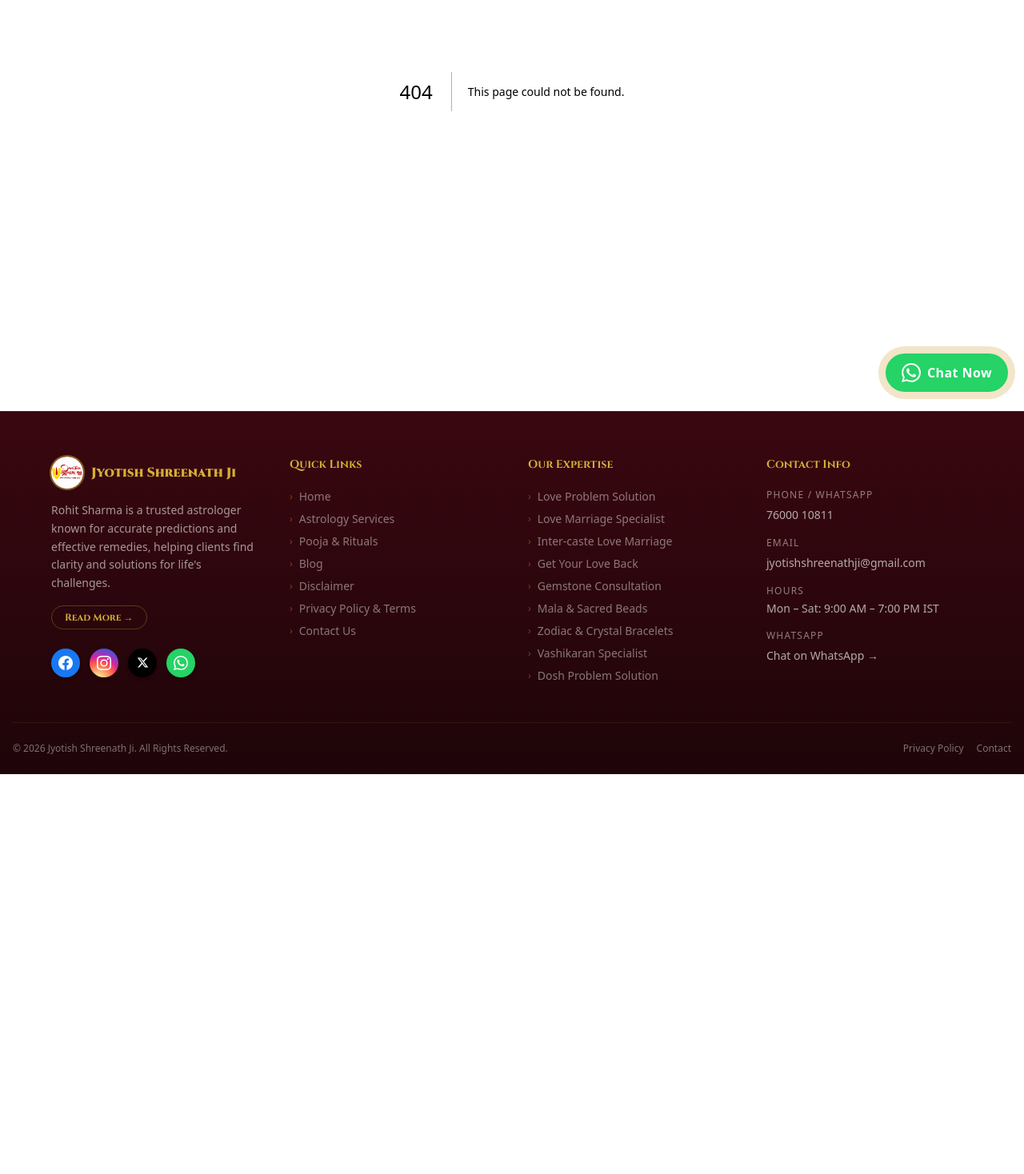
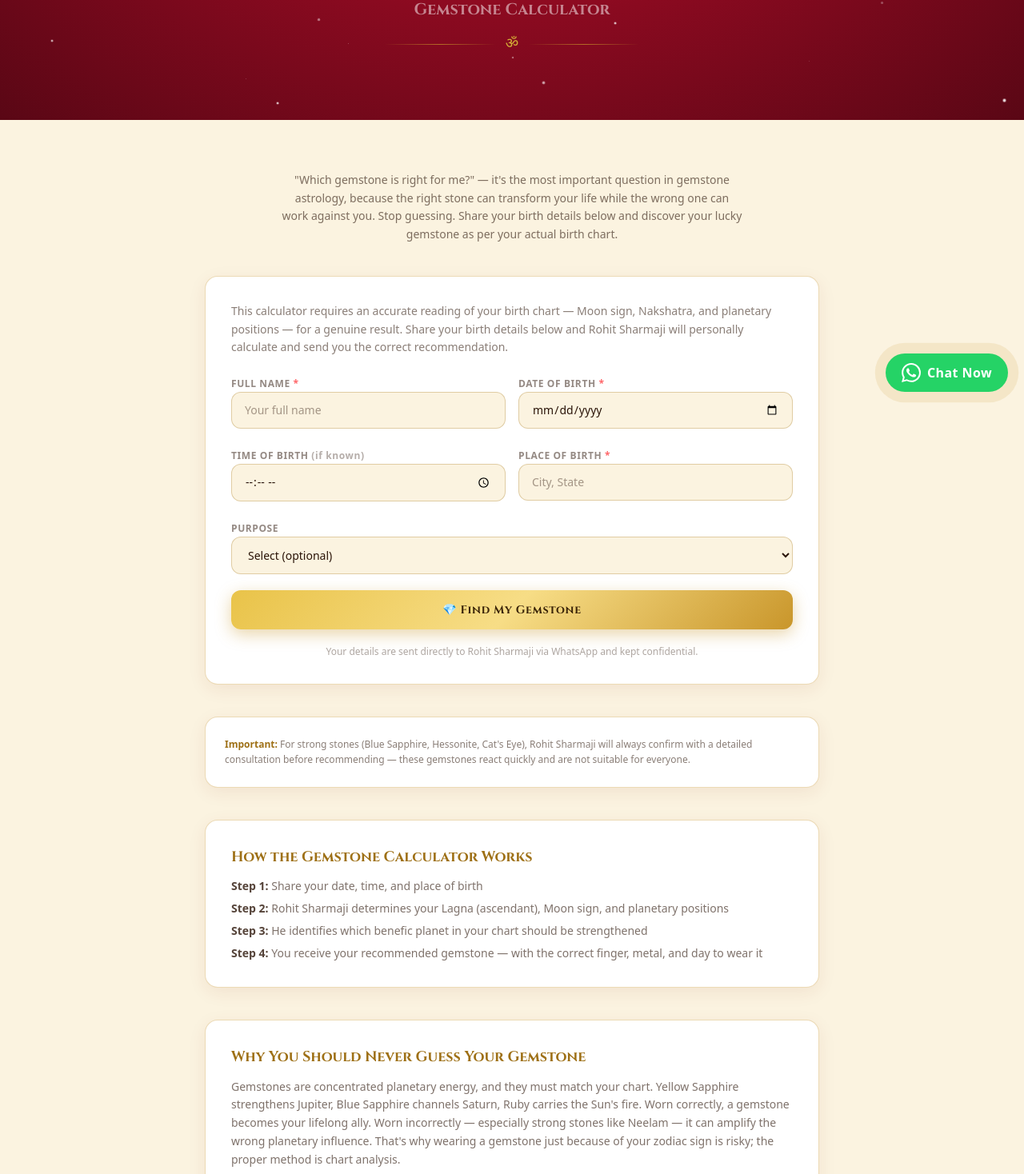
Before and after one commit to Sanchitjha/Astrologer, a Next.js app: page /calculators/gemstone in a window 1280 px wide. Before the commit this address had no page. Shown: the part 286-1754 px from the top of the page at 80% size. Before the commit the page ends 1254 px from the top, so only its background shows below. Built offline with nearby package versions, Linux system fonts and the light colour scheme.

Commit message:
feat: add Gemstone and Rudraksha calculator pages and implement site-wide Footer component

```diff
--- /dev/null
+++ b/app/calculators/gemstone/page.js
@@ -0,0 +1,95 @@
+import PageHeader from '@/components/PageHeader';
+import BirthChartRequestForm from '@/components/BirthChartRequestForm';
+
+export const metadata = {
+  title: 'Free Gemstone Calculator | Which Gemstone Should I Wear by Date of Birth',
+  description: "Confused about which gemstone to wear? Use Rohit Sharma's free gemstone recommendation calculator — get your lucky stone as per your birth chart.",
+  keywords: ['gemstone calculator', 'which gemstone should i wear', 'lucky gemstone by date of birth'],
+  openGraph: {
+    title: 'Free Gemstone Calculator | Jyotish Shreenath Ji',
+    description: 'Discover your lucky gemstone based on your birth chart.',
+    images: ['/logo.jpg'],
+  },
+};
+
+export default function GemstoneCalculatorPage() {
+  return (
+    <>
+      <PageHeader
+        title="Gemstone Calculator"
+        titleHindi="रत्न कैलकुलेटर"
+        subtitle="Which Gemstone Should You Wear?"
+        crumbs={[{ label: 'Calculators', href: '/calculators' }, { label: 'Gemstone Calculator' }]}
+      />
+
+      <main className="bg-[#FBF3E0] py-16 px-4">
+        <div className="max-w-3xl mx-auto space-y-10">
+          <p className="text-[#2A1408]/60 text-sm leading-relaxed text-center max-w-xl mx-auto">
+            &quot;Which gemstone is right for me?&quot; — it&apos;s the most important question in gemstone
+            astrology, because the right stone can transform your life while the wrong one can work
+            against you. Stop guessing. Share your birth details below and discover your lucky gemstone
+            as per your actual birth chart.
+          </p>
+
+          <BirthChartRequestForm
+            toolName="Gemstone Calculator"
+            extraFieldLabel="Purpose"
+            extraFieldOptions={['Career', 'Wealth', 'Health', 'Marriage', 'Education', 'Overall']}
+            ctaLabel="💎 Find My Gemstone"
+          />
+
+          <div className="glass-card rounded-2xl p-6 bg-[#D4AF37]/5">
+            <p className="text-[#2A1408]/55 text-xs leading-relaxed">
+              <strong className="text-[#9E7016]">Important:</strong> For strong stones (Blue Sapphire,
+              Hessonite, Cat&apos;s Eye), Rohit Sharmaji will always confirm with a detailed consultation
+              before recommending — these gemstones react quickly and are not suitable for everyone.
+            </p>
+          </div>
+
+          <div className="glass-card rounded-2xl p-8 space-y-3">
+            <h2 className="text-[#9E7016] font-bold text-lg" style={{ fontFamily: 'var(--font-cinzel)' }}>
+              How the Gemstone Calculator Works
+            </h2>
+            <ul className="space-y-2 text-sm text-[#2A1408]/60">
+              <li><strong className="text-[#2A1408]/80">Step 1:</strong> Share your date, time, and place of birth</li>
+              <li><strong className="text-[#2A1408]/80">Step 2:</strong> Rohit Sharmaji determines your Lagna (ascendant), Moon sign, and planetary positions</li>
+              <li><strong className="text-[#2A1408]/80">Step 3:</strong> He identifies which benefic planet in your chart should be strengthened</li>
+              <li><strong className="text-[#2A1408]/80">Step 4:</strong> You receive your recommended gemstone — with the correct finger, metal, and day to wear it</li>
+            </ul>
+          </div>
+
+          <div className="glass-card rounded-2xl p-8 space-y-3">
+            <h2 className="text-[#9E7016] font-bold text-lg" style={{ fontFamily: 'var(--font-cinzel)' }}>
+              Why You Should Never Guess Your Gemstone
+            </h2>
+            <p className="text-[#2A1408]/60 text-sm leading-relaxed">
+              Gemstones are concentrated planetary energy, and they must match your chart. Yellow
+              Sapphire strengthens Jupiter, Blue Sapphire channels Saturn, Ruby carries the Sun&apos;s fire.
+              Worn correctly, a gemstone becomes your lifelong ally. Worn incorrectly — especially strong
+              stones like Neelam — it can amplify the wrong planetary influence. That&apos;s why wearing a
+              gemstone just because of your zodiac sign is risky; the proper method is chart analysis.
+            </p>
+          </div>
+
+          <div className="glass-card rounded-2xl p-8 space-y-4">
+            <h2 className="text-[#9E7016] font-bold text-lg" style={{ fontFamily: 'var(--font-cinzel)' }}>
+              Frequently Asked Questions
+            </h2>
+            <div className="space-y-3">
+              {[
+                { q: 'Which gemstone should I wear according to my date of birth?', a: 'It depends on your complete birth chart — your ascendant, Moon sign, and planetary positions — not just your birth date.' },
+                { q: 'Can I wear a gemstone without consulting anyone?', a: 'Gentle stones (Amethyst, Citrine, Opal) are generally safe. But strong stones like Blue Sapphire, Gomed, and Cat\'s Eye should never be worn without proper chart analysis.' },
+                { q: 'What carat weight should my gemstone be?', a: 'The traditional guideline is based on body weight and the planet\'s strength in your chart — commonly 1 ratti per 10-12 kg of body weight. Use our Carat to Ratti Calculator to convert weights.' },
+              ].map((f) => (
+                <div key={f.q} className="border-b border-[#D4AF37]/10 pb-3 last:border-0 last:pb-0">
+                  <p className="text-[#2A1408] font-semibold text-sm mb-1">{f.q}</p>
+                  <p className="text-[#2A1408]/55 text-sm leading-relaxed">{f.a}</p>
+                </div>
+              ))}
+            </div>
+          </div>
+        </div>
+      </main>
+    </>
+  );
+}
```
